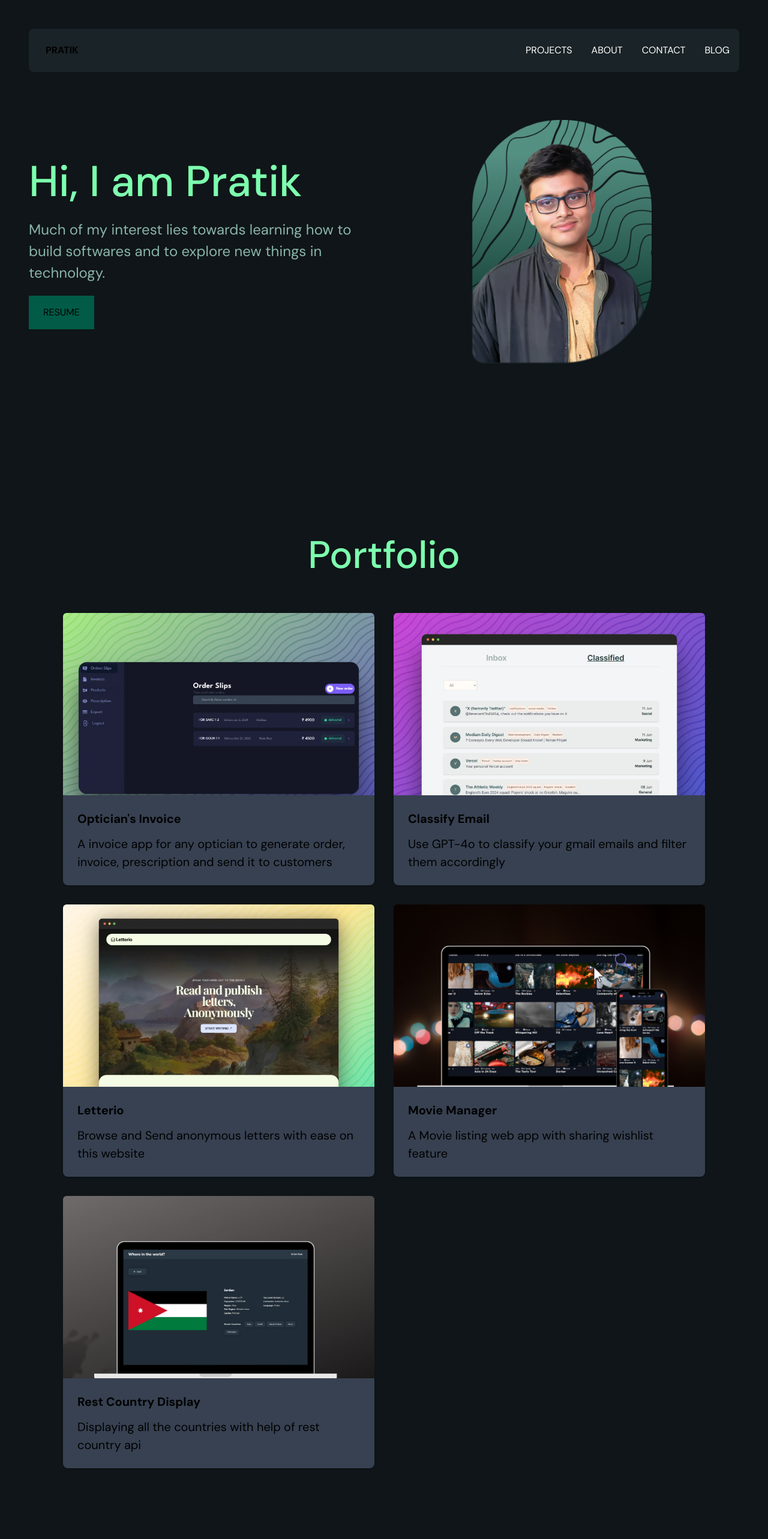
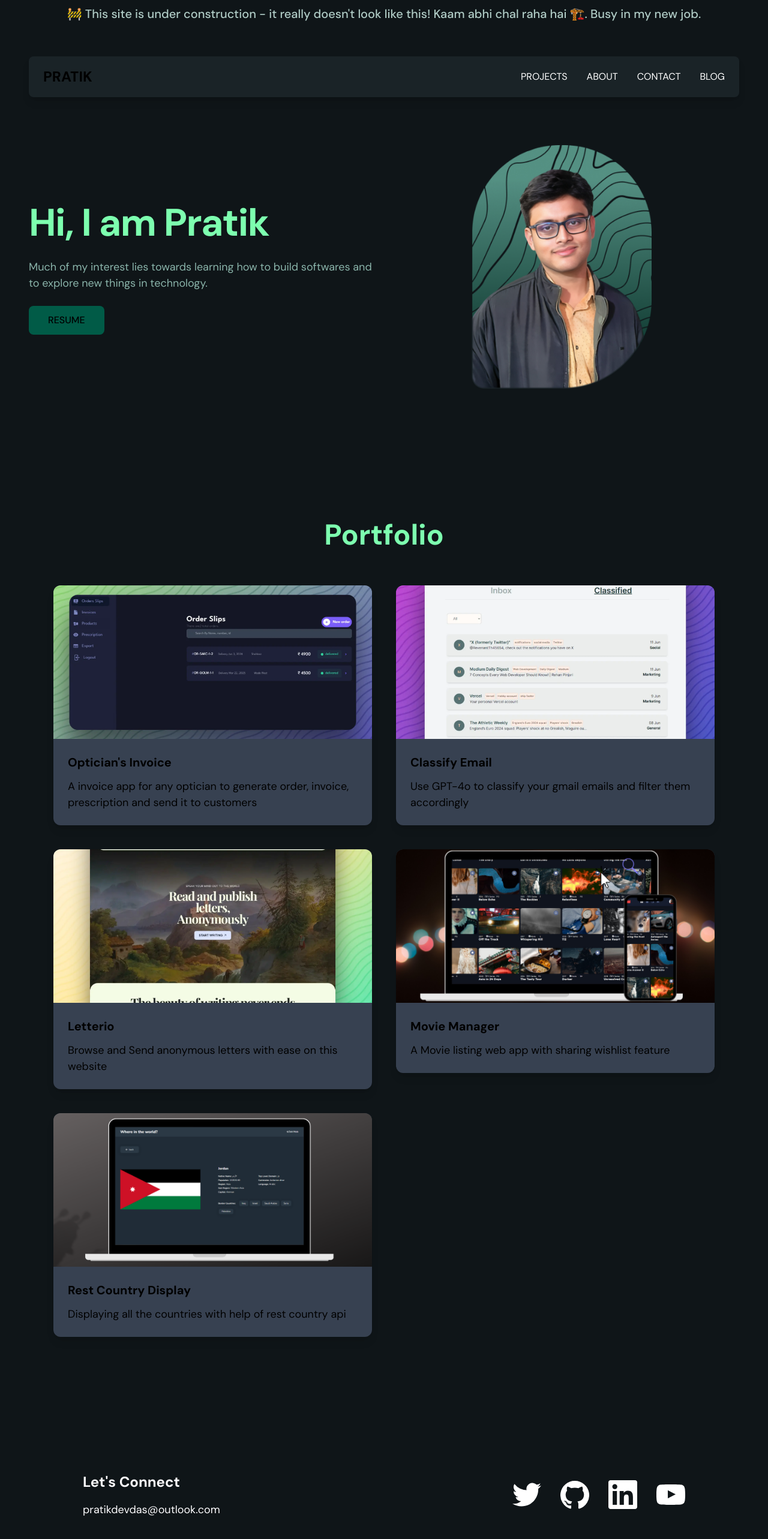
Before and after one commit to pratikdevdas/myportfolio, a Next.js app: page / in a window 1280 px wide. Shown: the top 2566 px of the page at 60% size. Built offline with nearby package versions, Linux system fonts and the light colour scheme.

Commit message:
feat: ✅ publish for now

```diff
--- a/components/Layout/Footer.tsx
+++ b/components/Layout/Footer.tsx
@@ -1,4 +1,4 @@
-  import {
+import {
   Github,
   LinkedIn,
   Twitter,
@@ -8,50 +8,34 @@
 
 function Footer() {
   return (
-    <div className="flex flex-col items-center justify-between px-20 py-10 text-light md:px-8 md:py-20 lg:flex-row">
-      <div className="mb-10 text-center lg:mb-0 lg:text-left">
-        <h1 className="text-bold text-2xl ">Lets Connect</h1>
+    <div className="flex flex-col items-center justify-between px-8 py-12 text-light md:px-12 lg:flex-row">
+      <div className="mb-8 text-center lg:mb-0 lg:text-left">
+        <h1 className="text-2xl font-bold mb-3">Let&apos;s Connect</h1>
         <a
-          title="This is a link to the mail link"
+          title="Send me an email"
           href="mailto:pratikdevdas@outlook.com"
+          className="text-lg hover:text-dark-green-fluorescent transition-colors"
         >
-          <p className="text-lg hover:underline">pratikdevdas@outlook.com</p>
+          pratikdevdas@outlook.com
         </a>
       </div>
-      {/* icons */}
-      <div className="flex flex-wrap justify-center gap-6 md:gap-10">
-        <div className="">
+      <div className="flex gap-8">
+        {[
+          { Icon: Twitter, href: "https://twitter.com/pratikdevdas" },
+          { Icon: Github, href: "https://github.com/pratikdevdas" },
+          { Icon: LinkedIn, href: "https://www.linkedin.com/in/pratikdevdas/" },
+          { Icon: Youtube, href: "https://www.youtube.com/@pratikdevdas" }
+        ].map(({ Icon, href }) => (
           <a
-            title="This is a link to the Twitter website"
-            href="https://twitter.com/pratikdevdas"
+            key={href}
+            href={href}
+            className="transform transition-transform hover:scale-110"
+            target="_blank"
+            rel="noopener noreferrer"
           >
-            <Twitter />
+            <Icon />
           </a>
-        </div>
-        <div>
-          <a
-            title="This is a link to the Github website"
-            href="https://github.com/pratikdevdas"
-          >
-            <Github />
-          </a>
-        </div>
-        <div className="">
-          <a
-            title="This is a link to the LinkedIn website"
-            href="https://www.linkedin.com/in/pratikdevdas/"
-          >
-            <LinkedIn />
-          </a>
-        </div>
-        <div className="">
-          <a
-            title="This is a link to the YouTube website"
-            href="https://www.youtube.com/@pratikdevdas"
-          >
-            <Youtube />
-          </a>
-        </div>
+        ))}
       </div>
     </div>
   );
--- a/components/Layout/Hero.tsx
+++ b/components/Layout/Hero.tsx
@@ -5,21 +5,20 @@ import HeroImage from "../../public/images/PorfolioHeroV2.png";
 const Hero = () => {
   return (
     <section className="flex w-full flex-col items-center justify-between pb-8 pt-16 md:flex-row lg:py-20">
-      <div className="flex-1 flex flex-col gap-5">
-        <div className="flex flex-col gap-4">
-          <h1 className="text-7xl font-medium leading-[92px] tracking-[-2.6%] text-dark-green-fluorescent">
+      <div className="flex-1 flex flex-col gap-6">
+        <div className="flex flex-col gap-5">
+          <h1 className="text-6xl font-bold leading-tight tracking-tight text-dark-green-fluorescent">
             Hi, I am Pratik
           </h1>
-          <p className="text-base text-dark-green-200 md:text-lg lg:text-2xl">
+          <p className="text-lg text-dark-green-200 max-w-xl">
             Much of my interest lies towards learning how to build softwares and
             to explore new things in technology.
-            {/* Currently working as a fullstack engineree at{" "} SlidesAi.io */}
           </p>
         </div>
         <div>
           <a
             href="https://drive.google.com/file/d/1Y0uBj5ORuLn9L7YK6JRHgf2696IIar9Y/view"
-            className="inline-block bg-dark-green-500 px-6 py-4 text-base transition-colors duration-300 hover:bg-dark-green-600"
+            className="inline-block bg-dark-green-500 px-8 py-3 text-base font-medium rounded-lg transition-all hover:bg-dark-green-600 hover:transform hover:scale-105"
             target="_blank"
             rel="noopener noreferrer"
             aria-label="Download Resume"
--- a/components/Layout/Navbar.tsx
+++ b/components/Layout/Navbar.tsx
@@ -2,16 +2,21 @@ import Link from "next/link";
 import React from "react";
 function Navbar() {
   return (
-    <div className="bg-dark-green-950 text-lg rounded-lg md:text-xl">
-      <nav className="mx-auto flex items-center  justify-between py-4 px-4 md:py-6">
-        <div className="pl-3 text-2xl font-bold lg:text-base">
+    <div className="bg-dark-green-950 rounded-lg shadow-lg">
+      <nav className="mx-auto flex items-center justify-between py-4 px-6">
+        <div className="text-2xl font-bold hover:text-dark-green-fluorescent transition-colors">
           <Link href="/">PRATIK</Link>
         </div>
-        <div className="flex gap-8 text-base text-white">
-          <Link href="/#projects">PROJECTS</Link>
-          <Link href="/#about">ABOUT</Link>
-          <Link href="/#contact">CONTACT</Link>
-          <Link href="/#blog">BLOG</Link>
+        <div className="flex gap-8">
+          {['PROJECTS', 'ABOUT', 'CONTACT', 'BLOG'].map((item) => (
+            <Link
+              key={item}
+              href={`/#${item.toLowerCase()}`}
+              className="text-base text-white hover:text-dark-green-fluorescent transition-colors"
+            >
+              {item}
+            </Link>
+          ))}
         </div>
       </nav>
     </div>
--- a/components/Projects.tsx
+++ b/components/Projects.tsx
@@ -3,34 +3,34 @@ import Link from "next/link";
 
 const Projects = ({ projects }: any) => {
   return (
-    <div className=" md:py16 lg:py-48 mx-auto max-w-[990px] px-10 py-10 lg:max-w-[1150px] ">
-      <div className="text-center ">
-        <h1 className="pb-4  text-6xl text-dark-green-fluorescent font-medium font-dmsans">
+    <div className="mx-auto max-w-[990px] px-6 py-16 lg:max-w-[1150px] lg:py-32">
+      <div className="text-center mb-12">
+        <h1 className="text-5xl text-dark-green-fluorescent font-bold">
           Portfolio
         </h1>
       </div>
 
-      <div className="mx-4 mt-8 grid grid-cols-1 gap-8 md:mx-14 lg:mx-0 lg:grid-cols-2">
+      <div className="grid grid-cols-1 gap-10 lg:grid-cols-2">
         {projects.reverse().map((p:any) => (
           <Link
             href={`/projects/${p.id}`}
             key={p.id}
-            className="transition-shadow duration-300 ease-in-out hover:shadow-2xl"
+            className="group transition-all duration-300 hover:-translate-y-2"
           >
+            <div className="rounded-xl overflow-hidden bg-g700 shadow-lg">
               <Image
-              className="relative z-10 w-full rounded-md object-cover md:h-96"
+                className="w-full h-64 object-cover object-center"
                 width={300}
                 height={300}
-              // preferable p.id should be same as p.image
                 src={`${p.image}`}
-              alt="d"
+                alt={p.title}
               />
-            <div className="relative z-20 mx-auto -mt-20 rounded-b-lg bg-g700  p-4 shadow  md:p-6">
-              <h3 className="text-xl font-bold">{p.title}</h3>
-              {/* displaying first line */}
-              <p className="font-libre mt-3 text-lg md:text-xl">
+              <div className="p-6">
+                <h3 className="text-xl font-bold mb-3">{p.title}</h3>
+                <p className="text-lg text-gray-300">
                   {p.description.slice(0, p.description.indexOf("."))}
                 </p>
+              </div>
             </div>
           </Link>
         ))}
--- a/pages/index.tsx
+++ b/pages/index.tsx
@@ -16,6 +16,10 @@ export default function Home(props: any) {
         <link rel="icon" href="/favicon.ico" />
       </Head>
       <div className="bg-dark-green-1000 text-lg md:text-xl">
+        <div className="bg-yellow-500 text-black py-2 px-4 text-center font-medium text-dark-green-100">
+          <p>🚧 This site is under construction - it really doesn&apos;t look like this! Kaam abhi chal raha hai 🏗️. Busy in my new job.</p>
+        </div>
+
         <div className="">
           <div className="mx-auto py-12 max-w-[660px] lg:max-w-[900px] xl:max-w-[1184px]">
             <Navbar />
```
Lines whose indentation alone changed are shown as unchanged.
